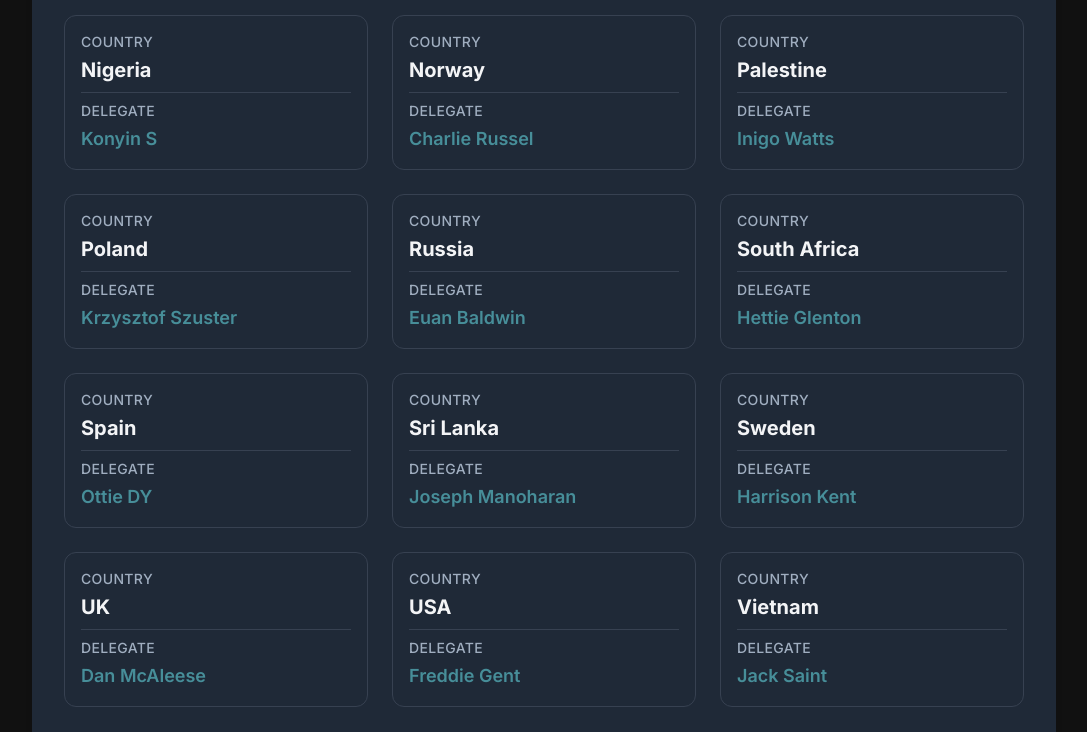
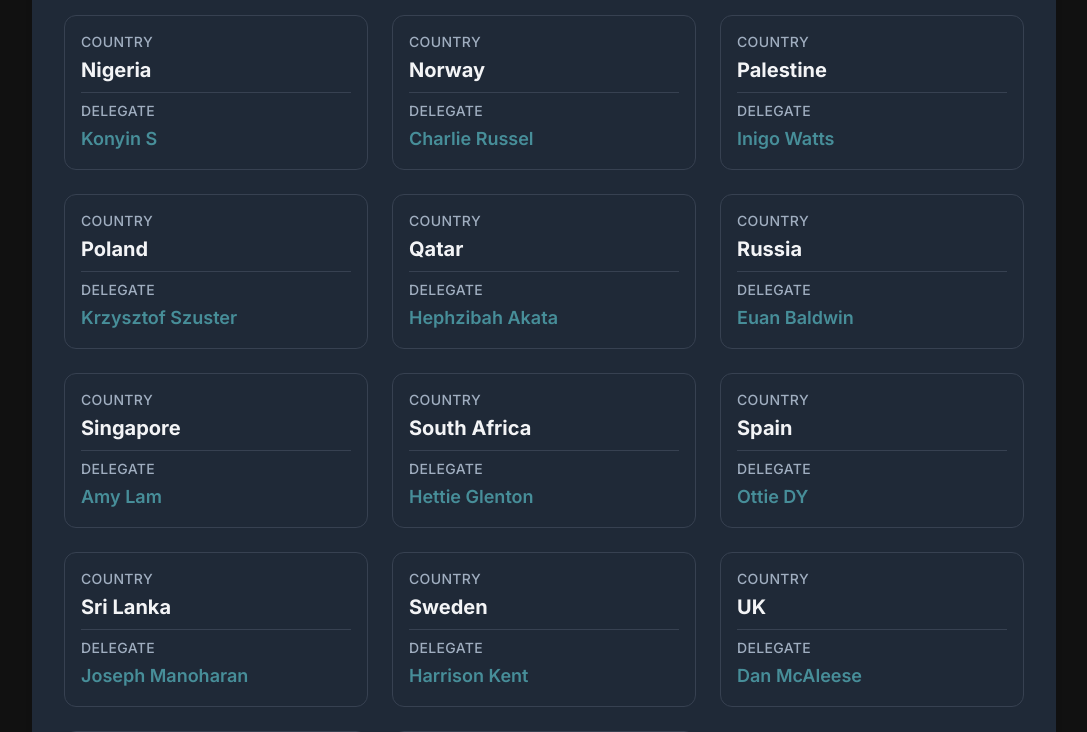
Before and after one commit to Xyr0za/wymun, a Flask app: page /roster in a window 1280 px wide. Shown: the part 1367-2099 px from the top of the page, without its empty margins (96-1183 px from the left). Run offline with Flask 3, Linux system fonts and the light colour scheme; some libraries are stand-ins or nearby versions.

Commit message:
delegate updates login revamp

```diff
--- a/delegates.json
+++ b/delegates.json
@@ -26,10 +26,11 @@
         "UK" : "Dan McAleese",
         "Poland" : "Krzysztof Szuster",
         "Iran" : "Sanyu",
-        "Belgium" :  "Bethan Shepard",
+        "Belgium" :  "Bethan S",
         "India": "William Annison",
+        "Singapore" : "Amy Lam",
+        "Qatar": "Hephzibah Akata",
 
-        "Singapore" : "FIRST LAST",
         "Mexico": "FIRST LAST",
         "Turkey": "FIRST LAST",
         "Saudi Arabia": "FIRST LAST",
@@ -83,7 +84,6 @@
         "New Zealand": "FIRST LAST",
         "Peru": "FIRST LAST",
         "Portugal": "FIRST LAST",
-        "Qatar": "FIRST LAST",
         "Romania": "FIRST LAST",
         "Serbia": "FIRST LAST",
         "Sudan": "FIRST LAST",
--- a/templates/delegate_roster.html
+++ b/templates/delegate_roster.html
@@ -404,6 +404,22 @@
                         Country
                     </div>
                     <p class="text-xl font-bold text-mun-light-text mb-2">
+                        Qatar
+                    </p>
+                    <hr class="border-gray-700 mb-2">
+                    <div class="text-mun-secondary text-sm font-medium tracking-wide uppercase mb-1">
+                        Delegate
+                    </div>
+                    <p class="text-lg font-semibold text-mun-primary">
+                        Hephzibah Akata
+                    </p>
+                </div>
+
+                <div class="bg-gray-800 p-4 rounded-xl transition duration-300 hover:bg-gray-700/70 border border-gray-700 hover:border-mun-primary/70">
+                    <div class="text-mun-secondary text-sm font-medium tracking-wide uppercase mb-1">
+                        Country
+                    </div>
+                    <p class="text-xl font-bold text-mun-light-text mb-2">
                         Russia
                     </p>
                     <hr class="border-gray-700 mb-2">
@@ -412,6 +428,22 @@
                     </div>
                     <p class="text-lg font-semibold text-mun-primary">
                         Euan Baldwin
+                    </p>
+                </div>
+
+                <div class="bg-gray-800 p-4 rounded-xl transition duration-300 hover:bg-gray-700/70 border border-gray-700 hover:border-mun-primary/70">
+                    <div class="text-mun-secondary text-sm font-medium tracking-wide uppercase mb-1">
+                        Country
+                    </div>
+                    <p class="text-xl font-bold text-mun-light-text mb-2">
+                        Singapore
+                    </p>
+                    <hr class="border-gray-700 mb-2">
+                    <div class="text-mun-secondary text-sm font-medium tracking-wide uppercase mb-1">
+                        Delegate
+                    </div>
+                    <p class="text-lg font-semibold text-mun-primary">
+                        Amy Lam
                     </p>
                 </div>
 
```
